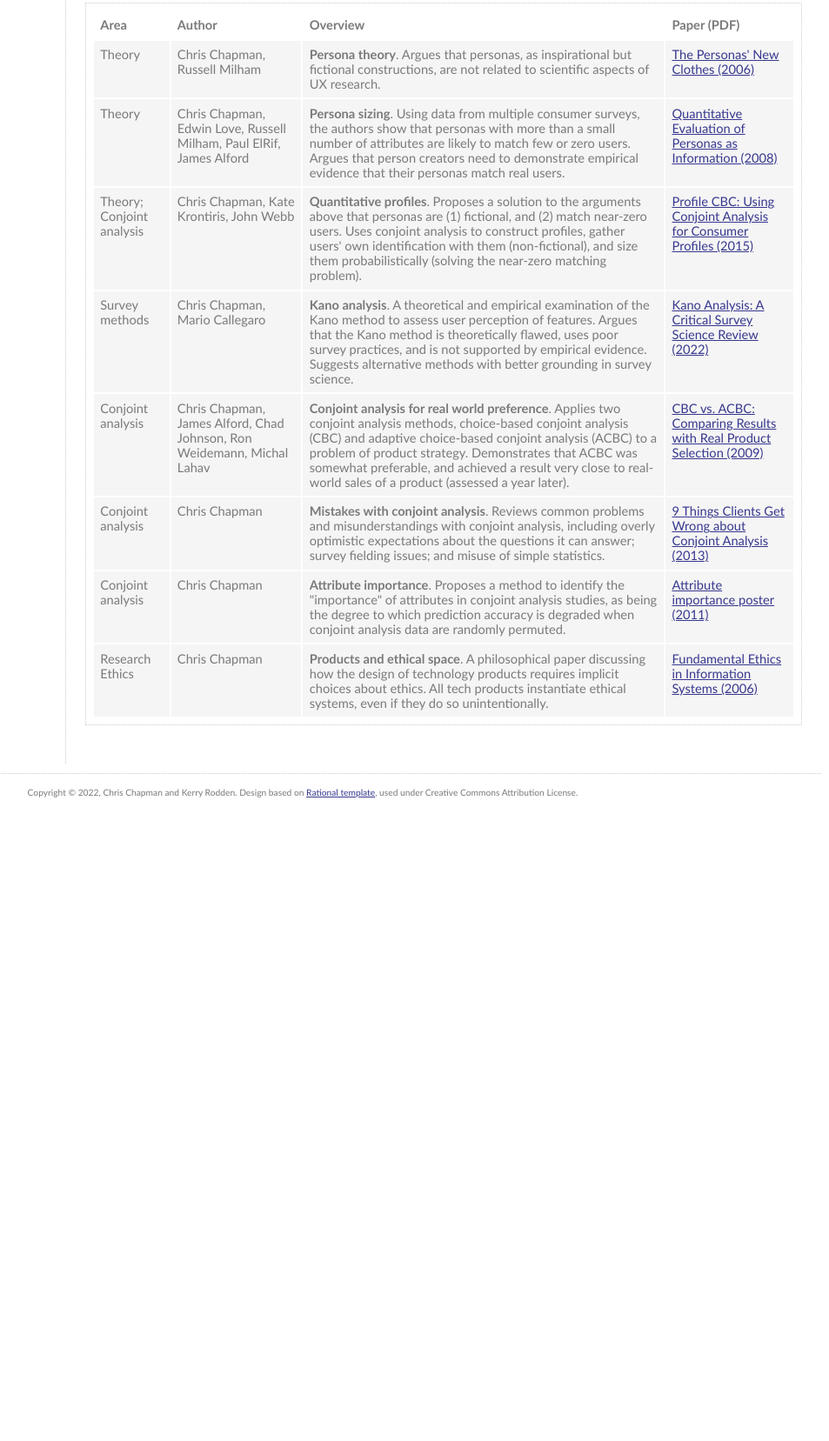
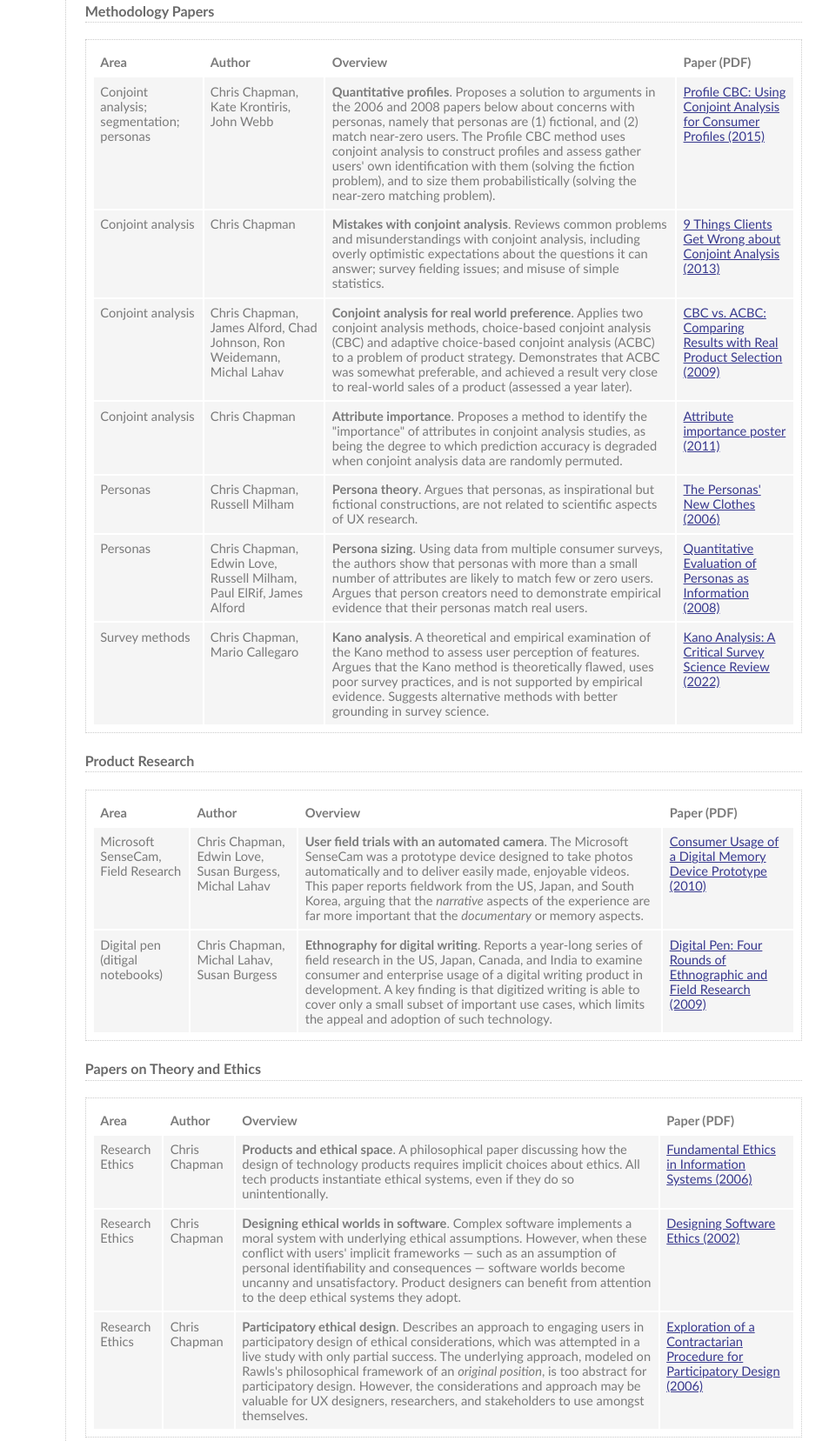
Before and after one commit to cnchapman/quantuxbook, a plain HTML site: page papers/papers.html in a window 1280 px wide. Shown: the part 305-1962 px from the top of the page at 87% size, without its empty margins (292-1245 px from the left). Before the commit the page ends 1259 px from the top, so only its background shows below. Drawn offline with Linux system fonts and the light colour scheme.

Commit message:
more additions

```diff
--- a/papers/papers.html
+++ b/papers/papers.html
@@ -44,6 +44,7 @@
 				<h2>Selected Papers by the Authors</h2>
                 <p>Following are some works that may be of interest to Quant UXRs and others, related to the topics in the book.</p>
 
+                <h3>Methodology Papers</h3>
                 <table>
                     <tr>
                         <th>Area</th>
@@ -51,31 +52,19 @@
                         <th>Overview</th>
                         <th>Paper (PDF)</th>
                     </tr>
-                  <tr class="rowA">
-                        <td>Theory</td>
-                        <td>Chris Chapman, Russell Milham</td>
-                        <td><b>Persona theory</b>. Argues that personas, as inspirational but fictional constructions, are not related to scientific aspects of UX research.</td>
-                        <td><a href="Chapman-Milham-Personas-HFES2006-0139-0330.pdf">The Personas' New Clothes (2006)</a></td>
-                     </tr>
-                       <tr class="rowA">
-                        <td>Theory</td>
-                        <td>Chris Chapman, Edwin Love, Russell Milham, Paul ElRif, James Alford</td>
-                        <td><b>Persona sizing</b>. Using data from multiple consumer surveys, the authors show that personas with more than a small number of attributes are likely to match few or zero users. Argues that person creators need to demonstrate empirical evidence that their personas match real users.</td>
-                        <td><a href="REPRINT-HFES08-chapman-love-milham-elrif-alford.pdf">Quantitative Evaluation of Personas as Information (2008)</a></td>
-                     </tr>
 
                      <tr class="rowA">
-                        <td>Theory; Conjoint analysis</td>
+                        <td>Conjoint analysis; segmentation; personas</td>
                         <td>Chris Chapman, Kate Krontiris, John Webb</td>
-                        <td><b>Quantitative profiles</b>. Proposes a solution to the arguments above that personas are (1) fictional, and (2) match near-zero users. Uses conjoint analysis to construct profiles, gather users' own identification with them (non-fictional), and size them probabilistically (solving the near-zero matching problem).</td>
+                        <td><b>Quantitative profiles</b>. Proposes a solution to arguments in the 2006 and 2008 papers below about concerns with personas, namely that personas are (1) fictional, and (2) match near-zero users. The Profile CBC method uses conjoint analysis to construct profiles and assess gather users' own identification with them (solving the fiction problem), and to size them probabilistically (solving the near-zero matching problem).</td>
                         <td><a href="reprint-ProfileCBC-Chapman-Krontiris-Webb-Sawtooth2015.pdf">Profile CBC: Using Conjoint Analysis for Consumer Profiles (2015)</a></td>
                      </tr>
 
-                     <tr class="rowA">
-                        <td>Survey methods</td>
-                         <td>Chris Chapman, Mario Callegaro</td>
-                        <td><b>Kano analysis</b>. A theoretical and empirical examination of the Kano method to assess user perception of features. Argues that the Kano method is theoretically flawed, uses poor survey practices, and is not supported by empirical evidence. Suggests alternative methods with better grounding in survey science.</td>
-                        <td><a href="REPRINT-Chapman-Callegaro-SawtoothConference2022.pdf">Kano Analysis: A Critical Survey Science Review (2022)</a></td>
+                    <tr class="rowA">
+                        <td>Conjoint analysis</td>
+                        <td>Chris Chapman</td>
+                        <td><b>Mistakes with conjoint analysis</b>. Reviews common problems and misunderstandings with conjoint analysis, including overly optimistic expectations about the questions it can answer; survey fielding issues; and misuse of simple statistics.</td>
+                        <td><a href="REPRINT-chapman-sawtooth2013-9problems-proceedings.pdf">9 Things Clients Get Wrong about Conjoint Analysis (2013)</a></td>
                      </tr>
 
                     <tr class="rowA">
@@ -88,62 +77,118 @@
                     <tr class="rowA">
                         <td>Conjoint analysis</td>
                         <td>Chris Chapman</td>
-                        <td><b>Mistakes with conjoint analysis</b>. Reviews common problems and misunderstandings with conjoint analysis, including overly optimistic expectations about the questions it can answer; survey fielding issues; and misuse of simple statistics.</td>
-                        <td><a href="REPRINT-chapman-sawtooth2013-9problems-proceedings.pdf">9 Things Clients Get Wrong about Conjoint Analysis (2013)</a></td>
+                        <td><b>Attribute importance</b>. Proposes a method to identify the "importance" of attributes in conjoint analysis studies, as being the degree to which prediction accuracy is degraded when conjoint analysis data are randomly permuted.</td>
+                        <td><a href="chapman-2011ARTForum-attribute-importance-poster.pdf">Attribute importance poster (2011)</a></td>
+                     </tr>
+
+                     <tr class="rowA">
+                        <td>Personas</td>
+                        <td>Chris Chapman, Russell Milham</td>
+                        <td><b>Persona theory</b>. Argues that personas, as inspirational but fictional constructions, are not related to scientific aspects of UX research.</td>
+                        <td><a href="Chapman-Milham-Personas-HFES2006-0139-0330.pdf">The Personas' New Clothes (2006)</a></td>
+                     </tr>
+
+                       <tr class="rowA">
+                        <td>Personas</td>
+                        <td>Chris Chapman, Edwin Love, Russell Milham, Paul ElRif, James Alford</td>
+                        <td><b>Persona sizing</b>. Using data from multiple consumer surveys, the authors show that personas with more than a small number of attributes are likely to match few or zero users. Argues that person creators need to demonstrate empirical evidence that their personas match real users.</td>
+                        <td><a href="REPRINT-HFES08-chapman-love-milham-elrif-alford.pdf">Quantitative Evaluation of Personas as Information (2008)</a></td>
                      </tr>
 
                     <tr class="rowA">
-                        <td>Conjoint analysis</td>
+                        <td>Survey methods</td>
+                        <td>Chris Chapman, Mario Callegaro</td>
+                        <td><b>Kano analysis</b>. A theoretical and empirical examination of the Kano method to assess user perception of features. Argues that the Kano method is theoretically flawed, uses poor survey practices, and is not supported by empirical evidence. Suggests alternative methods with better grounding in survey science.</td>
+                        <td><a href="REPRINT-Chapman-Callegaro-SawtoothConference2022.pdf">Kano Analysis: A Critical Survey Science Review (2022)</a></td>
+                     </tr>
+
+<!--
+                    <tr class="rowA">
+                        <td>TOPIC</td>
                         <td>Chris Chapman</td>
-                        <td><b>Attribute importance</b>. Proposes a method to identify the "importance" of attributes in conjoint analysis studies, as being the degree to which prediction accuracy is degraded when conjoint analysis data are randomly permuted.</td>
-                        <td><a href="chapman-2011ARTForum-attribute-importance-poster.pdf">Attribute importance poster (2011)</a></td>
+                        <td><b>HEADLINE</b>. Description.</td>
+                        <td><a href="link">Text</a></td>
                      </tr>
+-->
+                </table>
+
+                <h3>Product Research</h3>
+                <table>
+                    <tr>
+                        <th>Area</th>
+                        <th>Author</th>
+                        <th>Overview</th>
+                        <th>Paper (PDF)</th>
+                    </tr>
+
+                    <tr class="rowA">
+                        <td>Microsoft SenseCam, Field Research</td>
+                        <td>Chris Chapman, Edwin Love, Susan Burgess, Michal Lahav</td>
+                        <td><b>User field trials with an automated camera</b>. The Microsoft SenseCam was a prototype device designed to take photos automatically and to deliver easily made, enjoyable videos. This paper reports fieldwork from the US, Japan, and South Korea, arguing that the <i>narrative</i> aspects of the experience are far more important that the <i>documentary</i> or memory aspects.</td>
+                        <td><a href="REPRINT-chapman-etal-sensecam-HICSS-2010.pdf">Consumer Usage of a Digital Memory Device Prototype (2010)</a></td>
+                     </tr>
+
+                     <tr class="rowA">
+                        <td>Digital pen (ditigal notebooks)</td>
+                        <td>Chris Chapman, Michal Lahav, Susan Burgess</td>
+                        <td><b>Ethnography for digital writing</b>. Reports a year-long series of field research in the US, Japan, Canada, and India to examine consumer and enterprise usage of a digital writing product in development. A key finding is that digitized writing is able to cover only a small subset of important use cases, which limits the appeal and adoption of such technology.</td>
+                        <td><a href="REPRINT-chapman-lahav-burgess-HICSS-2009-digital-pen.pdf">Digital Pen: Four Rounds of Ethnographic and Field Research (2009)</a></td>
+                     </tr>
+
+
+<!--
+                    <tr class="rowA">
+                        <td>TOPIC</td>
+                        <td>Chris Chapman</td>
+                        <td><b>HEADLINE</b>. Description.</td>
+                        <td><a href="link">Text</a></td>
+                     </tr>
+-->
+
+                </table>
+
+
+                <h3>Papers on Theory and Ethics</h3>
+                <table>
+                    <tr>
+                        <th>Area</th>
+                        <th>Author</th>
+                        <th>Overview</th>
+                        <th>Paper (PDF)</th>
+                    </tr>
+
                     <tr class="rowA">
                         <td>Research Ethics</td>
                         <td>Chris Chapman</td>
                         <td><b>Products and ethical space</b>. A philosophical paper discussing how the design of technology products requires implicit choices about ethics. All tech products instantiate ethical systems, even if they do so unintentionally.</td>
                         <td><a href="chapman-HICSS39-fundamental-ethics.pdf">Fundamental Ethics in Information Systems (2006)</a></td>
                      </tr>
+
+                    <tr class="rowA">
+                        <td>Research Ethics</td>
+                        <td>Chris Chapman</td>
+                        <td><b>Designing ethical worlds in software</b>. Complex software implements a moral system with underlying ethical assumptions. However, when these conflict with users' implicit frameworks — such as an assumption of personal identifiability and consequences — software worlds become uncanny and unsatisfactory. Product designers can benefit from attention to the deep ethical systems they adopt.</td>
+                        <td><a href="chapman-SPCW02-designing-software-ethics.pdf">Designing Software Ethics (2002)</a></td>
+                     </tr>
+
+                     <tr class="rowA">
+                        <td>Research Ethics</td>
+                        <td>Chris Chapman</td>
+                        <td><b>Participatory ethical design</b>. Describes an approach to engaging users in participatory design of ethical considerations, which was attempted in a live study with only partial success. The underlying approach, modeled on Rawls's philosophical framework of an <i>original position</i>, is too abstract for participatory design. However, the considerations and approach may be valuable for UX designers, researchers, and stakeholders to use amongst themselves.</td>
+                        <td><a href="chapman-spcw06-contractarian-design-PREPRINT.pdf">Exploration of a Contractarian Procedure for Participatory Design (2006)</a></td>
+                     </tr>
+
+
 <!--
                     <tr class="rowA">
                         <td>TOPIC</td>
-                        <td>AUTHOR</td>
+                        <td>Chris Chapman</td>
                         <td><b>HEADLINE</b>. Description.</td>
                         <td><a href="link">Text</a></td>
                      </tr>
-                    <tr class="rowA">
-                        <td>TOPIC</td>
-                        <td>AUTHOR</td>
-                        <td><b>HEADLINE</b>. Description.</td>
-                        <td><a href="link">Text</a></td>
-                     </tr>
-                    <tr class="rowA">
-                        <td>TOPIC</td>
-                        <td>AUTHOR</td>
-                        <td><b>HEADLINE</b>. Description.</td>
-                        <td><a href="link">Text</a></td>
-                     </tr>
-
 -->
 
-<!--
-                <h3>Other code</h3>
-                <p><a href="https://github.com/cnchapman/choicetools"><code>choicetools</code></a> is an R package in development with utility functions for simulating conjoint surveys, estimating models, working with MaxDiff data, doing market simulation, and other tasks. It is used in Chapter 10 (MaxDiff) of the book. Documentation is in progress; check the vignettes and/or read the .R file headers for example code. Note examples located in <code>if (FALSE)</code> blocks in the code.</p>
-                <p>To install <strong>choicetools</strong>:
-<pre>
-# install devtools package first, if needed: install.packages("devtools")
-library(devtools)
-install_github("cnchapman/choicetools")
-</pre>
-                </p>
-
-
-
-                <h3>R-Forge Project Access</h3>
-                <p>Direct access to the R-Forge project site, i.e., hosting this website (<i>not generally needed</i>) is here: <a href="https://r-forge.r-project.org/projects/r-marketing/">https://r-forge.r-project.org/projects/r-marketing/</a> </p>
--->
                 </table>
-
  			</div>
 		</div>
 
```
Also changed, not shown: 1 other file.
